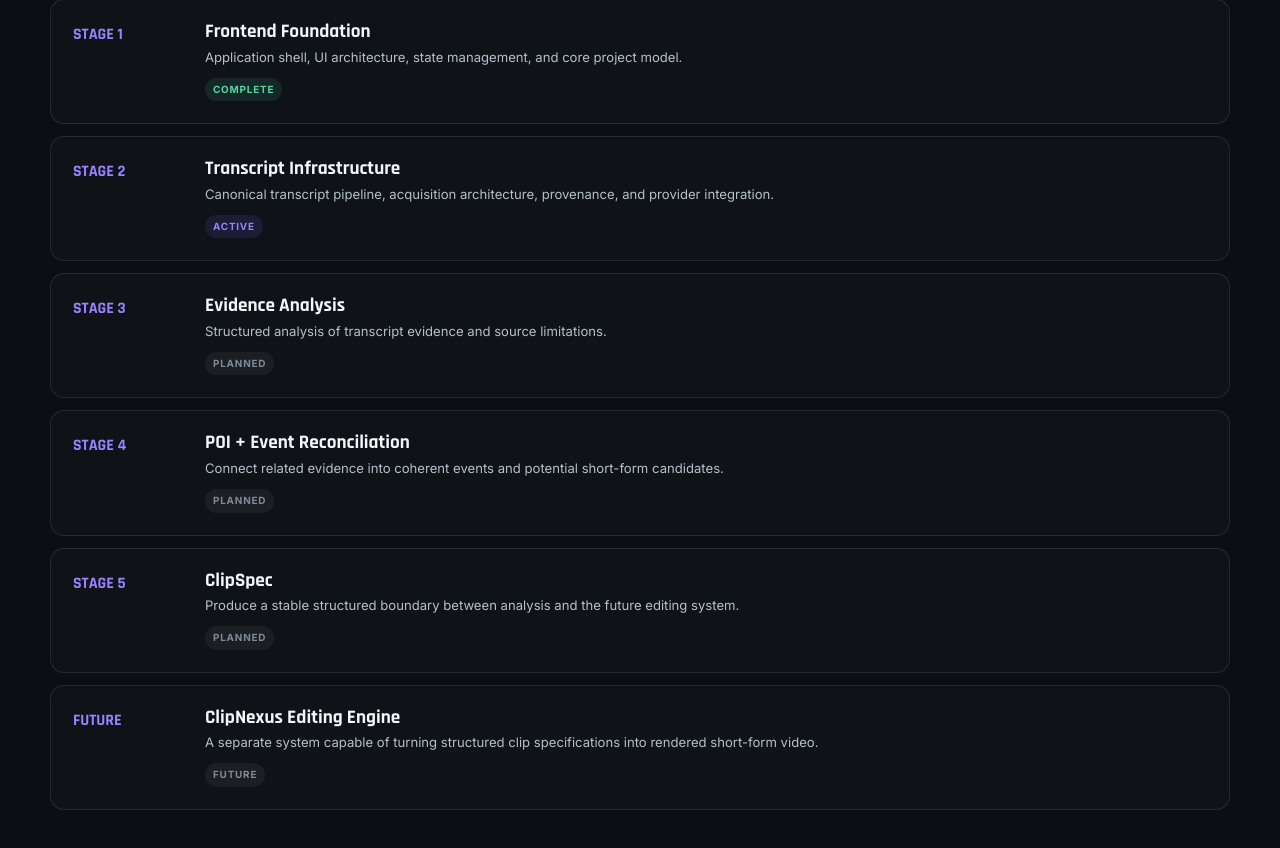
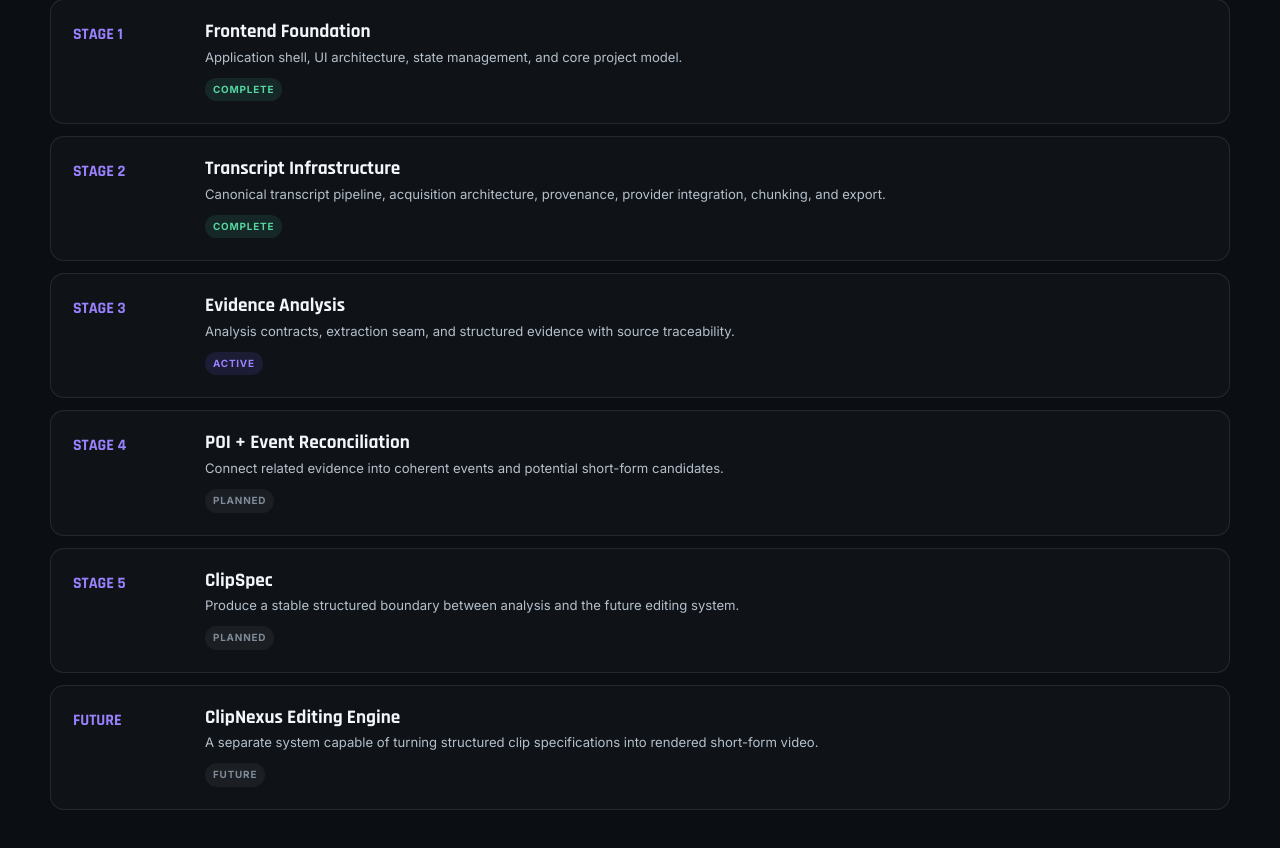
Before and after one commit to klitorless/ClipNexus, a plain HTML site: page Landing.html in a window 1280 px wide. Shown: the part 4610-5458 px from the top of the page. Drawn offline with Linux system fonts and the light colour scheme.

Commit message:
docs: update status displays to Stage 3 analysis contracts and extraction seam

```diff
--- a/Landing.html
+++ b/Landing.html
@@ -2385,12 +2385,12 @@
 
           <p>
             Canonical transcript pipeline, acquisition
-            architecture, provenance, and provider
-            integration.
+            architecture, provenance, provider
+            integration, chunking, and export.
           </p>
 
-          <span class="status active">
-            Active
+          <span class="status complete">
+            Complete
           </span>
 
         </div>
@@ -2411,12 +2411,12 @@
           </h3>
 
           <p>
-            Structured analysis of transcript evidence
-            and source limitations.
+            Analysis contracts, extraction seam, and
+            structured evidence with source traceability.
           </p>
 
-          <span class="status">
-            Planned
+          <span class="status active">
+            Active
           </span>
 
         </div>
```
Also changed, not shown: js/core/devtools-provider-tests.js (+5 -5 lines), js/ui/dashboard.js (+6 -4 lines), 1 other file.
